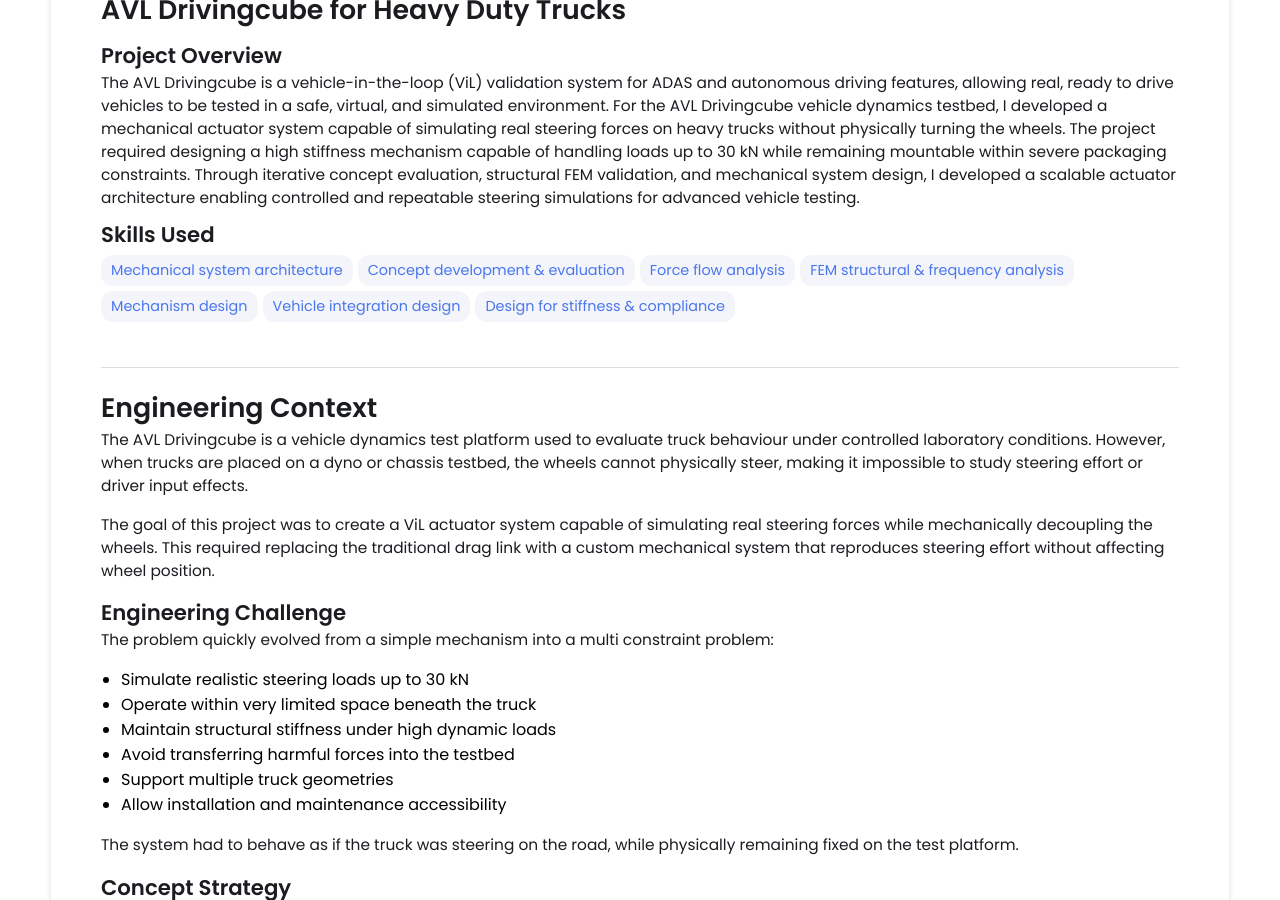
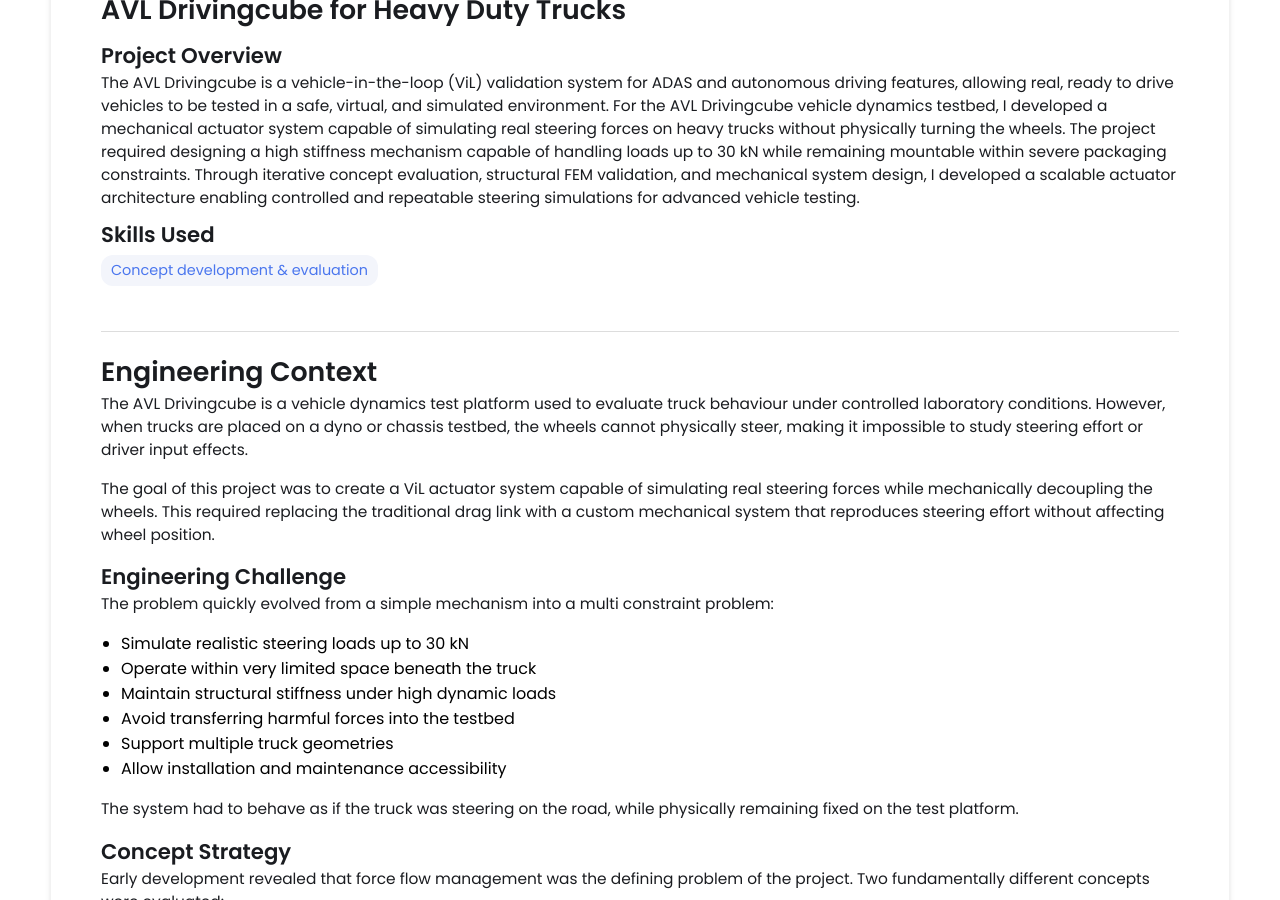
Before and after one commit to martijnswart01/martijnswart01.github.io, a Jekyll site: the page built from _projects/Project-Drivingcube-AVL/index.md, in a window 1280 px wide and 900 px high, scrolled down 517 px. Built offline with Jekyll 4.4.1, drawn with Linux system fonts in a browser that asks for light colours.

Commit message:
Update index.md

```diff
--- a/_projects/Project-Drivingcube-AVL/index.md
+++ b/_projects/Project-Drivingcube-AVL/index.md
@@ -5,14 +5,7 @@
   The AVL Drivingcube is a vehicle-in-the-loop (ViL) validation system for ADAS and autonomous driving features, allowing real, ready to drive vehicles to be tested in a safe, virtual, and simulated environment. For the AVL Drivingcube vehicle dynamics testbed, I developed a mechanical actuator system capable of simulating real steering forces on heavy trucks without physically turning the wheels. The project required designing a high stiffness mechanism capable of handling loads up to 30 kN while remaining mountable within severe packaging constraints. Through iterative concept evaluation, structural FEM validation, and mechanical system design, I developed a scalable actuator architecture enabling controlled and repeatable steering simulations for advanced vehicle testing.
 
 skills:
-  - Mechanical system architecture
   - Concept development & evaluation
-  - Force flow analysis
-  - FEM structural & frequency analysis
-  - Mechanism design
-  - Vehicle integration design
-  - Design for stiffness & compliance
-
 
 main-image: "/AVL-drivingcube.jpg"
 ---
```
